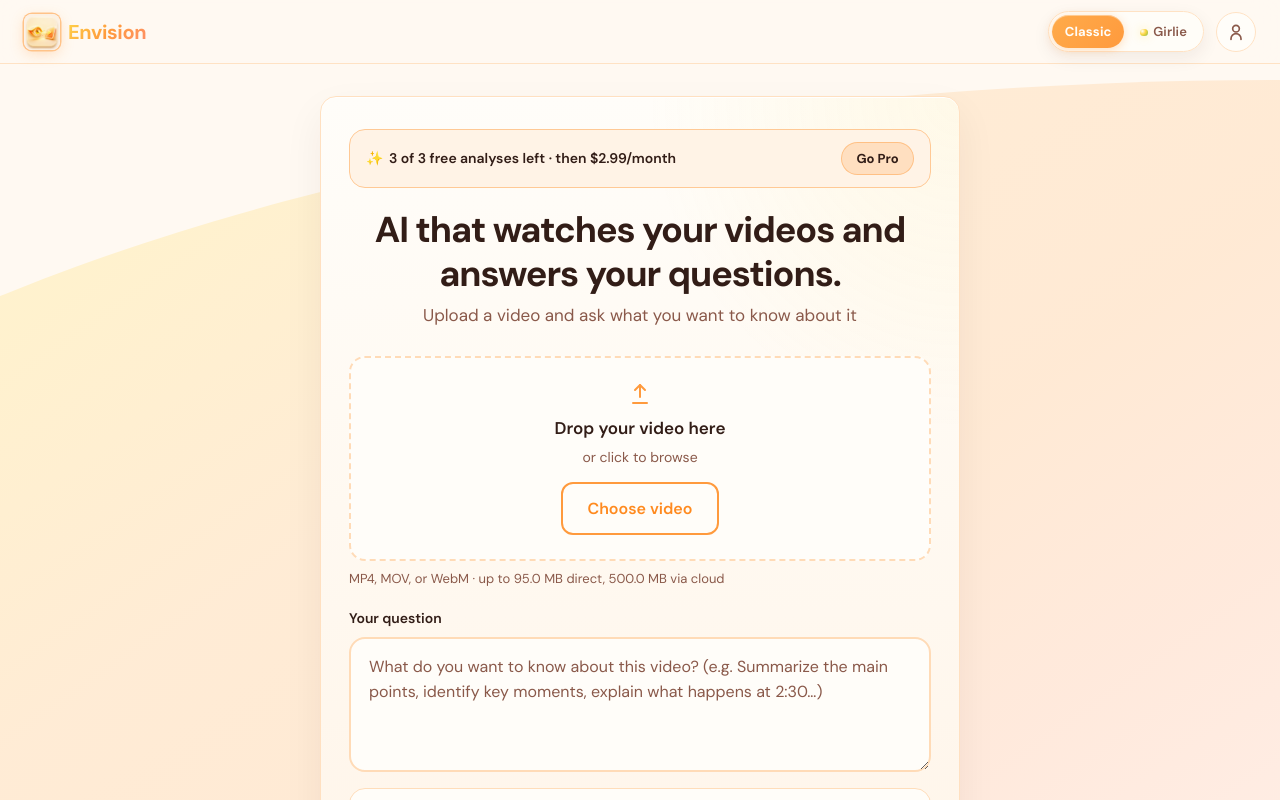
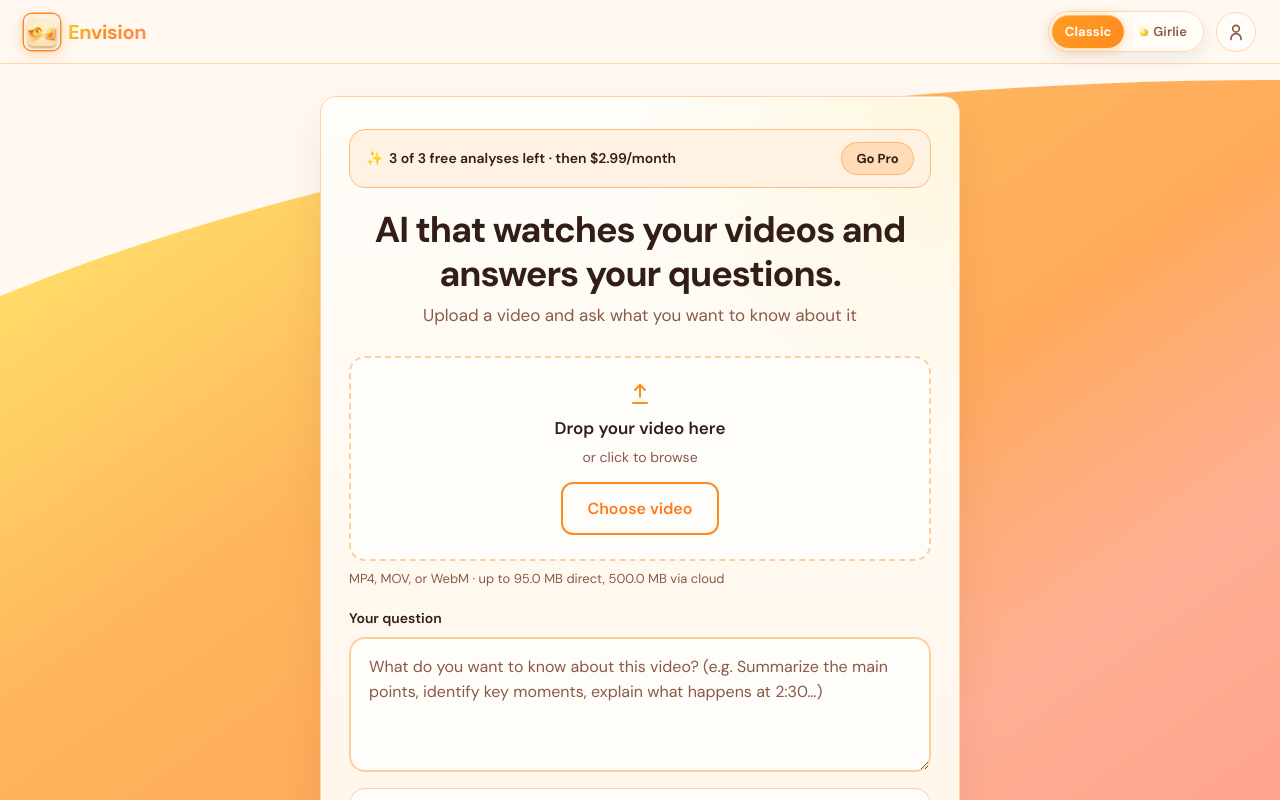
Before and after one commit to ClaudioK5/Envision-Frontend, a React (Vite) app: page / in a window 1280 px wide. Shown: the top 800 px of the page. Built offline with nearby package versions, Linux system fonts and the light colour scheme.

Commit message:
Add files via upload

```diff
--- a/src/index.css
+++ b/src/index.css
@@ -1,18 +1,18 @@
 :root,
 html[data-theme="classic"] {
   /*
-   * Mango milkshake — softer/creamier (~15–20% lighter):
-   * cream dominant; peach-coral instead of deep red
+   * Mango Classic — cream base + visible mango ribbon
+   * (~15% softer than full fruit; peach-coral end, no deep red)
    */
   --cream-0: #fffdf9;
   --cream-1: #fff9f2;
   --cream-2: #fff3e6;
   --cream-mid: #fff8ef;
-  --mango-yellow: #ffd84a;
-  --mango-yellow-alt: #ffd12f;
-  --mango-orange: #ff9a3d;
-  --mango-orange-mid: #ffab4a;
-  --mango-orange-deep: #ff8a1f;
+  --mango-yellow: #ffd12f;
+  --mango-yellow-alt: #ffce32;
+  --mango-orange: #ff8a1f;
+  --mango-orange-mid: #ff9d24;
+  --mango-orange-deep: #ff7a1a;
   --mango-coral: #ff8f6b;
   --mango-coral-mid: #ff7a5c;
   --mango-red: #ff6b52;
@@ -20,36 +20,36 @@ html[data-theme="classic"] {
 
   --navy-dark: #fff9f2;
   --navy-mid: #fff4e6;
-  --navy-light: #ffd84a;
-  --gradient-mid: #ff9a3d;
-  --accent: #ff9a3d;
-  --accent-bright: #ffd84a;
-  --accent-strong: #ff8a1f;
+  --navy-light: #ffd12f;
+  --gradient-mid: #ff8a1f;
+  --accent: #ff8a1f;
+  --accent-bright: #ffd12f;
+  --accent-strong: #ff7a1a;
   --accent-hover: #ff7a5c;
   --accent-coral: #ff8f6b;
   --accent-red: #ff6b52;
   --accent-deep: #ff7a5c;
-  --accent-glow: rgba(255, 216, 74, 0.38);
-  --accent-soft-12: color-mix(in srgb, #ffd84a 14%, #fffdf9);
-  --accent-soft-28: color-mix(in srgb, #ff9a3d 22%, #fff9f2);
-  --accent-soft-34: color-mix(in srgb, #ffab4a 28%, #fff4e6);
-  --accent-soft-40: color-mix(in srgb, #ff9a3d 32%, transparent);
-  --accent-soft-45: color-mix(in srgb, #ffd84a 38%, transparent);
-  --accent-soft-55: color-mix(in srgb, #ff8f6b 42%, transparent);
+  --accent-glow: rgba(255, 209, 47, 0.42);
+  --accent-soft-12: color-mix(in srgb, #ffd12f 16%, #fffdf9);
+  --accent-soft-28: color-mix(in srgb, #ff8a1f 26%, #fff9f2);
+  --accent-soft-34: color-mix(in srgb, #ff9d24 32%, #fff4e6);
+  --accent-soft-40: color-mix(in srgb, #ff8a1f 38%, transparent);
+  --accent-soft-45: color-mix(in srgb, #ffd12f 42%, transparent);
+  --accent-soft-55: color-mix(in srgb, #ff8f6b 48%, transparent);
   --leaf: #86b93b;
 
   --bg: #fff9f2;
   --bg-elevated: #fffdf9;
   --surface-ink: #fffdf9;
-  --surface-deep: #fff6ec;
+  --surface-deep: #fff4e6;
   --surface-deep-strong: #fffdf9;
   --surface-mid: #fff8ef;
-  --user-bubble-from: color-mix(in srgb, #ffd84a 32%, #fffdf9);
-  --user-bubble-to: color-mix(in srgb, #ff9a3d 24%, #fff9f2);
+  --user-bubble-from: color-mix(in srgb, #ffd12f 40%, #fffdf9);
+  --user-bubble-to: color-mix(in srgb, #ff8a1f 30%, #fff9f2);
   --text: #321d17;
   --text-muted: #8a594a;
-  --border: color-mix(in srgb, #ff9a3d 20%, #fff4e6);
-  --shadow: rgba(50, 29, 23, 0.07);
+  --border: color-mix(in srgb, #ff8a1f 28%, #fff4e6);
+  --shadow: rgba(50, 29, 23, 0.08);
   --glass: #fffdf9;
 
   --header-height: 64px;
@@ -152,22 +152,25 @@ body {
 .navy-background__light {
   position: absolute;
   inset: 0;
-  /* Soft mango ribbon — cream-mixed, peach-coral end (no deep red) */
+  /*
+   * Visible mango diagonal (like before), ~15% softer:
+   * solid-ish yellow → orange → peach-coral (not deep red, not washed white)
+   */
   background: linear-gradient(
     145deg,
-    color-mix(in srgb, #ffd84a 42%, #fff9f2) 0%,
-    color-mix(in srgb, #ffd12f 36%, #fff8ef) 20%,
-    color-mix(in srgb, #ffab4a 32%, #fff6ec) 45%,
-    color-mix(in srgb, #ff9a3d 28%, #fff3e6) 65%,
-    color-mix(in srgb, #ff8f6b 26%, #fff4e6) 85%,
-    color-mix(in srgb, #ff7a5c 20%, #fff9f2) 100%
+    color-mix(in srgb, #ffd12f 88%, #fff9f2) 0%,
+    color-mix(in srgb, #ffce32 85%, #fff8ef) 18%,
+    color-mix(in srgb, #ff9d24 86%, #fff4e6) 42%,
+    color-mix(in srgb, #ff8a1f 84%, #fff3e6) 62%,
+    color-mix(in srgb, #ff8f6b 82%, #fff4e6) 82%,
+    color-mix(in srgb, #ff7a5c 80%, #fff6ec) 100%
   );
   clip-path: ellipse(140% 90% at 100% 100%);
-  opacity: 0.55;
+  opacity: 0.82;
 }
 
 html[data-theme="classic"] .navy-background__light {
-  opacity: 0.5;
+  opacity: 0.84;
 }
 
 @media (min-width: 768px) {
@@ -207,7 +210,7 @@ html[data-theme="classic"] .navy-background__light {
 
 .logo__mark {
   color: var(--text);
-  background: linear-gradient(135deg, #ffd84a 0%, #ff9a3d 52%, #ff8f6b 100%);
+  background: linear-gradient(135deg, #ffd12f 0%, #ff8a1f 50%, #ff8f6b 100%);
   -webkit-background-clip: text;
   background-clip: text;
   -webkit-text-fill-color: transparent;
@@ -221,8 +224,8 @@ html[data-theme="classic"] .navy-background__light {
   object-fit: cover;
   flex-shrink: 0;
   box-shadow:
-    0 0 0 1.5px color-mix(in srgb, #ff9a3d 55%, #fff4e6),
-    0 4px 14px color-mix(in srgb, #ff9a3d 28%, transparent);
+    0 0 0 1.5px #ff8a1f,
+    0 4px 16px color-mix(in srgb, #ff8a1f 36%, transparent);
 }
 
 .header__actions {
@@ -266,10 +269,10 @@ html[data-theme="classic"] .navy-background__light {
 .theme-toggle__btn--active {
   color: #fffdf9;
   font-weight: 700;
-  background: linear-gradient(135deg, #ffab4a 0%, #ff9a3d 100%);
+  background: linear-gradient(135deg, #ff9d24 0%, #ff8a1f 100%);
   box-shadow:
-    0 2px 10px color-mix(in srgb, #ff9a3d 32%, transparent),
-    inset 0 1px 0 rgba(255, 255, 255, 0.4);
+    0 2px 12px color-mix(in srgb, #ff8a1f 40%, transparent),
+    inset 0 1px 0 rgba(255, 255, 255, 0.35);
 }
 
 html[data-theme="classic"] .theme-toggle__btn--active:hover {
@@ -277,7 +280,7 @@ html[data-theme="classic"] .theme-toggle__btn--active:hover {
 }
 
 html[data-theme="classic"] .theme-toggle__spark {
-  background: radial-gradient(circle at 30% 30%, #fffdf9, #ffd84a 42%, #86b93b);
+  background: radial-gradient(circle at 30% 30%, #fffdf9, #ffd12f 42%, #86b93b);
 }
 
 .theme-toggle__btn--girlie.theme-toggle__btn--active {
@@ -356,65 +359,65 @@ html[data-theme="classic"] .result-body--markdown li::marker {
 }
 
 html[data-theme="classic"] .result-kicker {
-  color: #ff9a3d;
+  color: #ff7a1a;
 }
 
 html[data-theme="classic"] .content-card {
-  border: 1px solid color-mix(in srgb, #ff9a3d 22%, #fff4e6);
+  border: 1.5px solid color-mix(in srgb, #ff8a1f 32%, #fff4e6);
   background:
-    radial-gradient(ellipse 70% 48% at 100% 0%, color-mix(in srgb, #ffd84a 10%, transparent), transparent 70%),
+    radial-gradient(ellipse 75% 50% at 100% 0%, color-mix(in srgb, #ffd12f 14%, transparent), transparent 68%),
     linear-gradient(180deg, #fffdf9 0%, #fff8ef 52%, #fff3e6 100%);
   box-shadow:
-    0 16px 40px rgba(50, 29, 23, 0.06),
-    0 1px 0 rgba(255, 255, 255, 0.98) inset;
+    0 16px 44px rgba(50, 29, 23, 0.07),
+    0 1px 0 rgba(255, 255, 255, 0.95) inset;
 }
 
 html[data-theme="classic"] .envision-form__textarea,
 html[data-theme="classic"] .upload-zone {
   background: #fffdf9;
-  border-color: color-mix(in srgb, #ff9a3d 28%, #fff4e6);
+  border-color: color-mix(in srgb, #ff8a1f 36%, #fff4e6);
 }
 
 html[data-theme="classic"] .envision-form__textarea:focus,
 html[data-theme="classic"] .upload-zone:focus {
-  border-color: #ff9a3d;
+  border-color: #ff8a1f;
   box-shadow:
-    0 0 0 3px color-mix(in srgb, #ffd84a 42%, transparent),
-    0 0 0 6px color-mix(in srgb, #ff9a3d 16%, transparent);
+    0 0 0 3px color-mix(in srgb, #ffd12f 48%, transparent),
+    0 0 0 6px color-mix(in srgb, #ff8a1f 18%, transparent);
 }
 
 html[data-theme="classic"] .upload-zone--drag {
-  border-color: #ffd84a;
-  background: color-mix(in srgb, #ffd84a 12%, #fffdf9);
-  box-shadow: 0 0 0 4px color-mix(in srgb, #ffd84a 28%, transparent);
+  border-color: #ffd12f;
+  background: color-mix(in srgb, #ffd12f 14%, #fffdf9);
+  box-shadow: 0 0 0 4px color-mix(in srgb, #ffd12f 30%, transparent);
 }
 
 html[data-theme="classic"] .creator-mode-toggle {
   background: #fffdf9;
-  border-color: color-mix(in srgb, #ff9a3d 26%, #fff4e6);
+  border-color: color-mix(in srgb, #ff8a1f 32%, #fff4e6);
 }
 
 html[data-theme="classic"] .creator-mode-toggle:hover {
-  border-color: #ff9a3d;
-  background: #fff8ef;
+  border-color: #ff8a1f;
+  background: #fff4e6;
 }
 
 html[data-theme="classic"] .creator-mode-toggle:has(.creator-mode-toggle__input:checked) {
-  border-color: #ff9a3d;
-  background: color-mix(in srgb, #ffd84a 12%, #fffdf9);
-  box-shadow: 0 0 0 3px color-mix(in srgb, #ff9a3d 20%, transparent);
+  border-color: #ff8a1f;
+  background: color-mix(in srgb, #ffd12f 14%, #fffdf9);
+  box-shadow: 0 0 0 3px color-mix(in srgb, #ff8a1f 24%, transparent);
 }
 
 html[data-theme="classic"] .creator-mode-toggle__input:checked + .creator-mode-toggle__switch {
-  background: linear-gradient(135deg, #ffab4a 0%, #ff9a3d 100%);
+  background: linear-gradient(135deg, #ff9d24 0%, #ff8a1f 100%);
 }
 
 html[data-theme="classic"] .btn--primary {
   color: #fffdf9;
-  background: linear-gradient(135deg, #ffab4a 0%, #ff9a3d 48%, #ff8f6b 100%);
+  background: linear-gradient(135deg, #ff9d24 0%, #ff8a1f 48%, #ff8f6b 100%);
   box-shadow:
-    0 6px 18px color-mix(in srgb, #ff9a3d 30%, transparent),
-    inset 0 1px 0 rgba(255, 255, 255, 0.4);
+    0 6px 20px color-mix(in srgb, #ff8a1f 36%, transparent),
+    inset 0 1px 0 rgba(255, 255, 255, 0.35);
 }
 
 html[data-theme="classic"] .btn--primary:not(:disabled):hover {
@@ -422,36 +425,36 @@ html[data-theme="classic"] .btn--primary:not(:disabled):hover {
 }
 
 html[data-theme="classic"] .btn--secondary {
-  color: #ff8a1f;
+  color: #ff7a1a;
   background: #fffdf9;
-  border: 2px solid #ff9a3d;
+  border: 2px solid #ff8a1f;
 }
 
 html[data-theme="classic"] .btn--secondary:hover {
   color: #ff7a5c;
   border-color: #ff8f6b;
-  background: color-mix(in srgb, #ffd84a 12%, #fffdf9);
+  background: color-mix(in srgb, #ffd12f 12%, #fffdf9);
 }
 
 html[data-theme="classic"] .result-message--user .result-message__text {
-  border-color: color-mix(in srgb, #ff9a3d 45%, #fff4e6);
+  border-color: #ff8a1f;
   background: linear-gradient(
     155deg,
-    color-mix(in srgb, #ffd84a 36%, #fffdf9),
-    color-mix(in srgb, #ff9a3d 26%, #fff9f2)
+    color-mix(in srgb, #ffd12f 44%, #fffdf9),
+    color-mix(in srgb, #ff8a1f 32%, #fff9f2)
   );
-  box-shadow: 0 8px 20px color-mix(in srgb, #ff9a3d 14%, transparent);
+  box-shadow: 0 8px 22px color-mix(in srgb, #ff8a1f 18%, transparent);
 }
 
 html[data-theme="classic"] .result-body {
-  border: 1px solid color-mix(in srgb, #ff9a3d 20%, #fff4e6);
+  border: 1px solid color-mix(in srgb, #ff8a1f 26%, #fff4e6);
   background: #fffdf9;
-  box-shadow: 0 10px 28px rgba(50, 29, 23, 0.06);
+  box-shadow: 0 10px 28px rgba(50, 29, 23, 0.07);
 }
 
 html[data-theme="classic"] .envision-form__error {
-  border: 1px solid color-mix(in srgb, #ff8f6b 40%, #fff4e6);
-  background: color-mix(in srgb, #ff8f6b 8%, #fffdf9);
+  border: 1px solid color-mix(in srgb, #ff8f6b 42%, #fff4e6);
+  background: color-mix(in srgb, #ff8f6b 9%, #fffdf9);
 }
 
 html[data-theme="classic"] .envision-form__error-step {
@@ -1666,10 +1669,10 @@ html[data-theme="girlie"] .result-body--markdown strong {
 
 html[data-theme="classic"] .upgrade-pro-btn--primary {
   color: #fffdf9;
-  background: linear-gradient(135deg, #ffab4a 0%, #ff9a3d 48%, #ff8f6b 100%);
+  background: linear-gradient(135deg, #ff9d24 0%, #ff8a1f 48%, #ff8f6b 100%);
   box-shadow:
-    0 6px 18px color-mix(in srgb, #ff9a3d 30%, transparent),
-    inset 0 1px 0 rgba(255, 255, 255, 0.4);
+    0 6px 20px color-mix(in srgb, #ff8a1f 36%, transparent),
+    inset 0 1px 0 rgba(255, 255, 255, 0.35);
   filter: none;
 }
 
```
